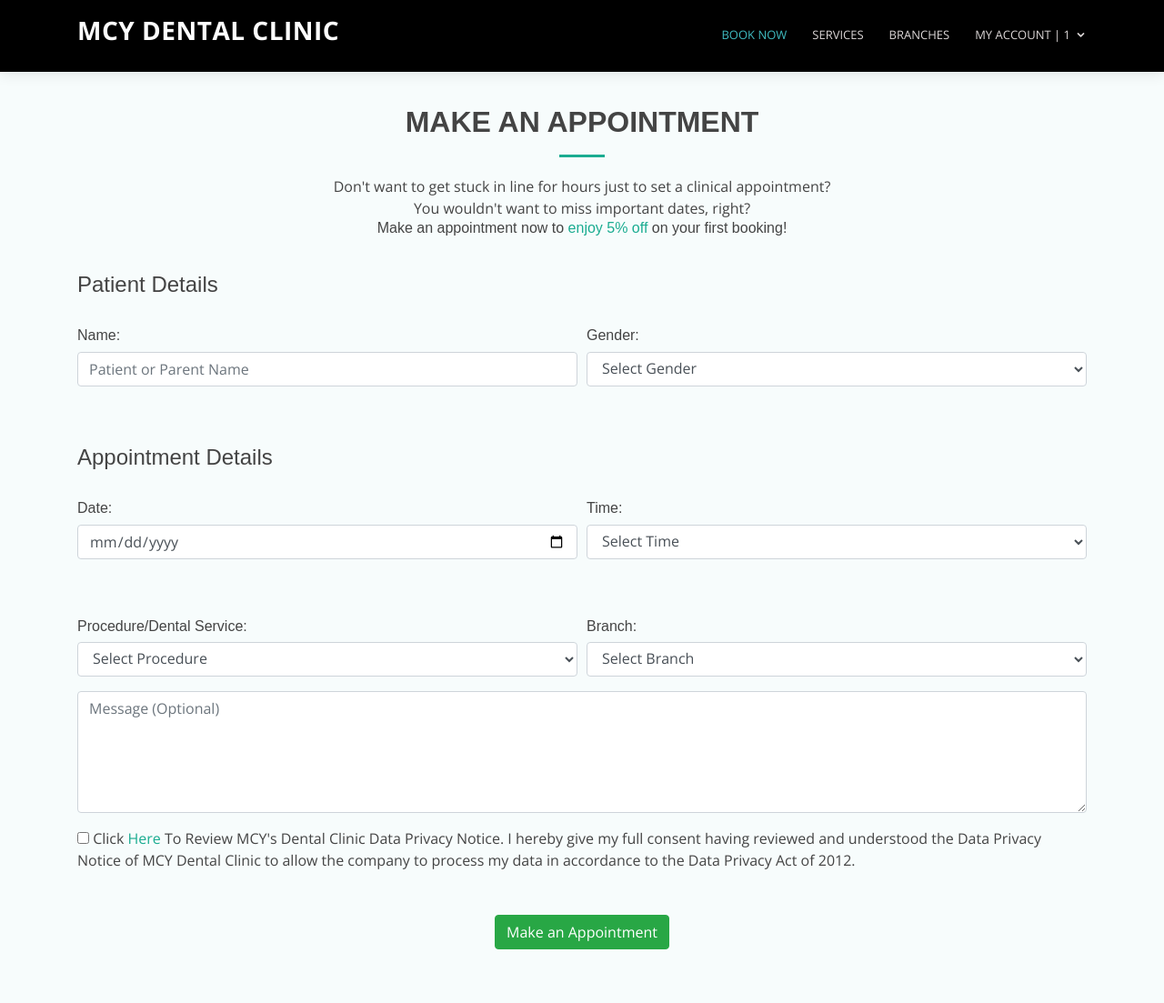
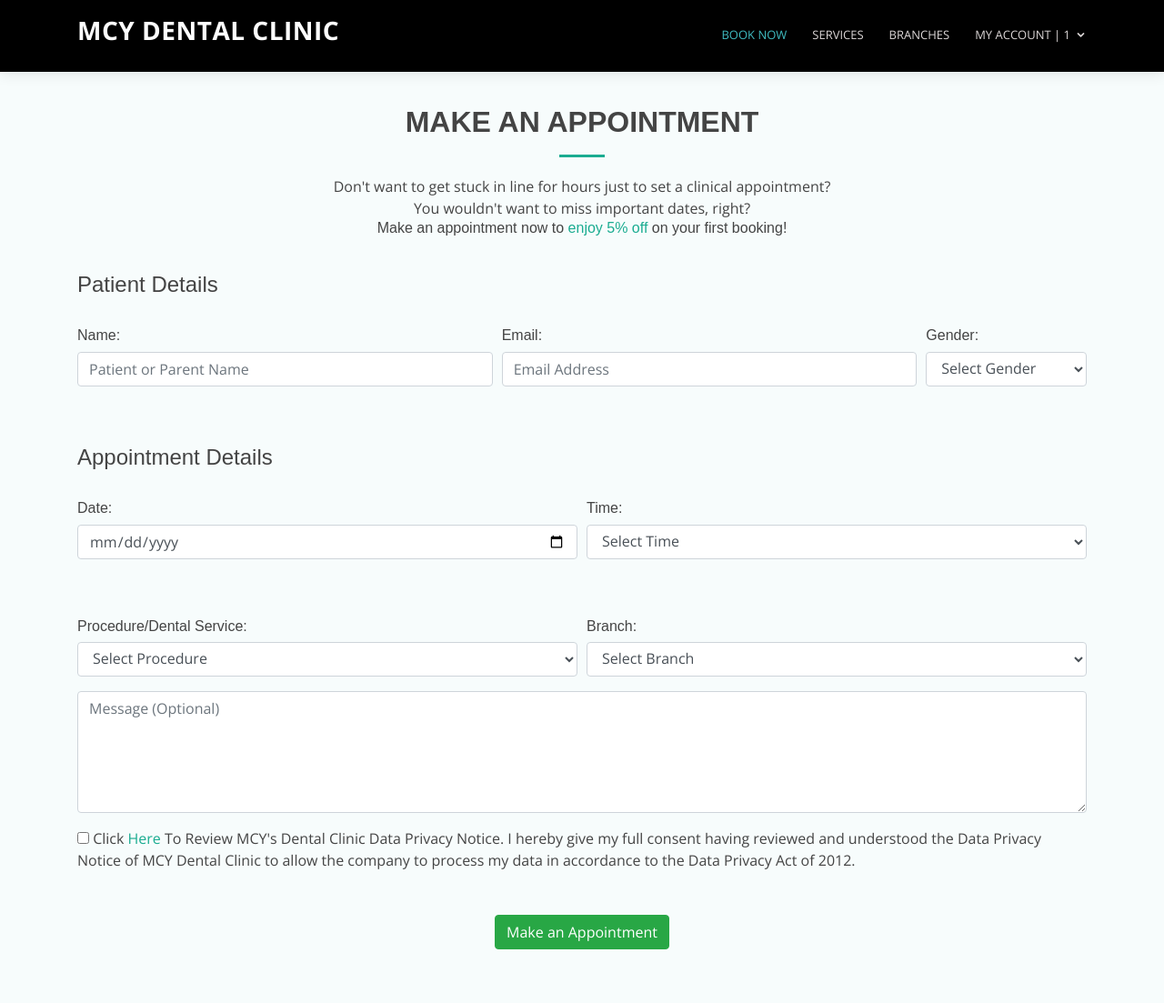
Before and after one commit to Jimwell1o1/CRMS, a PHP site: page /CRMS/forms/Medicio/index.php in a window 1280 px wide. Shown: the part 41-1144 px from the top of the page at 91% size. Run offline with PHP 8.4, Linux system fonts and the light colour scheme; the visitor is signed in with stand-in values (Sample User, id 1); data that the repository does not hold is empty; some libraries are stand-ins or nearby versions.

Commit message:
Update in email

```diff
--- a/admin_new/customer_history.php
+++ b/admin_new/customer_history.php
@@ -78,7 +78,8 @@
 
                             if($resultChecked > 0){
                                 while($row = mysqli_fetch_assoc($result)){
-                                    if("Done" === $row['bookingStatus'] || "Cancelled" === $row['bookingStatus']){
+                                  if($row['bookingId']){
+                                    // if("Done" === $row['bookingStatus'] || "Cancelled" === $row['bookingStatus']){
                                       if($_SESSION['admin_branchName'] === $row['bookingBranch']){ ?>
 <tr>
                                               <th scope="row"> <?php echo $row['bookingId'] ?> </th>
--- a/admin_new/index.php
+++ b/admin_new/index.php
@@ -46,7 +46,10 @@
       <div id="layoutSidenav_content">
         <main>
           <div class="container-fluid px-4" >
+              <!-- LAGYAN NG DESIGN -->
+            <!-- <h1> <?php echo date(DATE_RFC822); ?></h1>  -->
             <h1 class="mt-4">Dashboard - <?php echo $_SESSION['admin_branchName']; ?> </h1>
+
             <ol class="breadcrumb mb-4">&nbsp;&nbsp;
               <li class="breadcrumb-item active">Dashboard</li>
             </ol>
@@ -555,7 +558,7 @@
                       pointHoverBackgroundColor: "rgba(2,117,216,1)",
                       pointHitRadius: 50,
                       pointBorderWidth: 2,
-                      data: [<?php echo $decline; ?>, <?php echo $pending; ?>, <?php echo $accepted; ?>, <?php echo $accepted; ?>
+                      data: [<?php echo $month; ?>, <?php echo $pending; ?>, <?php echo $accepted; ?>, <?php echo $accepted; ?>
                       , <?php echo $decline; ?>, <?php echo $pending; ?>
                       , <?php echo $decline; ?>,<?php echo $pending; ?>,
                       <?php echo $pending; ?>, <?php echo $bookCount; ?>, <?php echo $accepted; ?>
--- a/admin_new/modalAddpatient.php
+++ b/admin_new/modalAddpatient.php
@@ -12,6 +12,10 @@
         <div>
           <label class="form-label">Patient Name:</label>
           <input name="name" type="text" class="form-control" placeholder="Enter Patient Name" required>
+        </div>
+        <div>
+          <label class="form-label">Patient Email:</label>
+          <input name="email" type="text" class="form-control" placeholder="Enter Patient email" required>
         </div>
         <div>
           <label class="form-label">Gender:</label>
--- a/forms/Medicio/index.php
+++ b/forms/Medicio/index.php
@@ -122,7 +122,7 @@
 <?php
 
     //initialize variables into empty strings
-    $nameErr =  $genderErr = $dateErr = $timeErr = $procedureErr = $branchErr = $message = $checked = "";
+    $nameErr = $emailErr = $genderErr = $dateErr = $timeErr = $procedureErr = $branchErr = $message = $checked = "";
     $name =  $gender = $date = $time = $procedure = $branch = $checkedErr = "";
 
     if ($_SERVER["REQUEST_METHOD"] == "GET" and isset($_GET['submit'])) { //if submit button is clicked this will be the action
@@ -138,6 +138,18 @@
 
            $nameErr = "* Name is required";
         }
+
+        if (!empty($_GET["email"])){  //this is for the email validation
+
+         if (!filter_var($_GET["email"], FILTER_VALIDATE_EMAIL)){
+          $emailErr = "Invalid email format";
+        }else{
+          $email = test_input($_GET["email"]);
+       }
+      }else{
+
+        $emailErr = "* email is required";
+     }
 
 
         if (empty($_GET["gender"])){     //this is for the gender validation
@@ -163,6 +175,7 @@
          }else{
             $procedure = test_input($_GET["procedure"]);
          }
+
 
         if (empty($_GET["branch"])){    //this is for the branch validation
             $branchErr = "* Branch is required";
@@ -260,14 +273,21 @@
           <h4>Patient Details</h4><br>
           <div class="form-row">
 
-            <div class="col-md-6 form-group">
+            <div class="col-md-5 form-group">
               <h6>Name:</h6>
-              <input type="text" value = "<?PHP print $name ; ?>"  name="name" class="form-control" id="name" placeholder="Patient or Parent Name" data-rule="minlen:4" data-msg="Please enter at least 4 chars">
+              <input type="text" value = "<?PHP print $name ; ?>"  name="name" class="form-control" id="name" placeholder="Patient or Parent Name" data-rule="minlen:4" data-msg="Please enter Patient name">
               <span class="text-danger"> <?php echo $nameErr;?></span>
               <div class="validate"></div>
             </div>
 
-            <div class="col-md-6 form-group">
+            <div class="col-md-5 form-group">
+              <h6>Email:</h6>
+              <input type="text" value = "<?PHP print $email ; ?>"  name="email" class="form-control" id="email" placeholder="Email Address" data-rule="minlen:4" data-msg="Please enter Patients email">
+              <span class="text-danger"> <?php echo $emailErr;?></span>
+              <div class="validate"></div>
+            </div>
+
+            <div class="col-md-2 form-group">
               <h6>Gender:</h6>
               <select class="form-control" name="gender[]">
                             <option value="" disabled selected >Select Gender</option>
@@ -295,6 +315,10 @@
                                   }?>>Female</option>
                         </select>
             </div>
+
+
+
+
           </div>
           <br><Br>
           <h4>Appointment Details</h4>
@@ -605,6 +629,10 @@
            $userName = $_SESSION["useruid"];
            $_SESSION["bookingUsername"] = $userName;
            $_SESSION["bookingName"] = $nameFinal;
+
+           $emailFinal = $email;
+           $_SESSION["bookingemail"] = $emailFinal;
+
            $messageFinal = $message;
            $_SESSION["bookingMessage"] = $messageFinal;
            ?>
@@ -628,7 +656,7 @@
 
                ?>
 
-
+                <input name="email" type="text" class="form-control" value = "<?php echo ("Your email is: " . $emailFinal); ?>" READONLY><br>
                 <input name="gender" type="text" class="form-control" value = "<?php echo ("Your Gender is: " . $genderFinal); ?>" READONLY><br>
                 <input name="date" type="text" class="form-control" value = "<?php echo ("The Date is: " . $date); ?>" READONLY ><br>
                 <input name="time" type="text" class="form-control" value = "<?php echo ("Designated Time is: " . $timeFinal); ?>" READONLY><br>
@@ -674,9 +702,10 @@
 
     <?php
 
-if (isset($_GET['submit'])){  // if page is not submitted to itself echo the form
+if (isset($_GET['confirm-submit'])){  // if page is not submitted to itself echo the form
   //    $name =  $gender = $date = $time = $procedure = $branch = $checked = "";
   $name = isset($_GET['name']) ? $_GET['name'] : '';
+  $email = isset($_GET['email']) ? $_GET['email'] : '';
   $gender = isset($_GET['gender']) ? $_GET['gender'] : '';
   $date = isset($_GET['date']) ? $_GET['date'] : '';
   $time = isset($_GET['time']) ? $_GET['time'] : '';
@@ -686,7 +715,7 @@
   $message = isset($_GET['message']) ? $_GET['message'] : '';
 
 
-  if((!empty($_GET["name"])) and (!empty($_GET["gender"])) and (!empty($_GET["date"])) and (!empty($_GET["time"])) and (!empty($_GET["procedure"])) and  (!empty($_GET["checked"])) ){
+  if((!empty($_GET["name"])) and (!empty($_GET["email"])) and (!empty($_GET["gender"])) and (!empty($_GET["date"])) and (!empty($_GET["time"])) and (!empty($_GET["procedure"])) and  (!empty($_GET["checked"])) ){
 
 
     ?>
--- a/includes/bookingDetails-admin.inc.php
+++ b/includes/bookingDetails-admin.inc.php
@@ -8,6 +8,7 @@
 
         $username = $_SESSION["admin_branchName"];
         $name = $_POST["name"];
+        $email = $_POST["email"];
         $gender = $_POST["gender"];
         $date = $_POST["date"];
         $time = $_POST["time"];
@@ -17,7 +18,7 @@
         $status = "Pending";
 
         //echo  $username . $name . $gender.  $branch;
-        bookingDetails_admin($conn, $username, $name, $gender, $date, $time, $consultation, $branch, $message, $status);
+        bookingDetails_admin($conn, $username, $name, $email, $gender, $date, $time, $consultation, $branch, $message, $status);
 
     }else {
         header("location: ../booking.php");
--- a/includes/bookingDetails.inc.php
+++ b/includes/bookingDetails.inc.php
@@ -8,6 +8,7 @@
 
         $username = $_SESSION["bookingUsername"];
         $name = $_SESSION["bookingName"];
+        $email = $_SESSION["bookingemail"];
         $gender = $_SESSION["bookingGender"];
         $date = $_SESSION["bookingDate"];
         $time = $_SESSION["bookingTime"];
@@ -16,7 +17,7 @@
         $message = $_SESSION["bookingMessage"];
         $status = "Pending";
 
-        bookingDetails($conn, $username, $name, $gender, $date, $time, $consultation, $branch, $message, $status);
+        bookingDetails($conn, $username, $name, $email, $gender, $date, $time, $consultation, $branch, $message, $status);
 
     }else {
         header("location: ../booking.php");
```
Also changed, not shown: admin_new/includes/dashboardCount1.php (+17 -2 lines), includes/functions.inc.php (+6 -6 lines).
